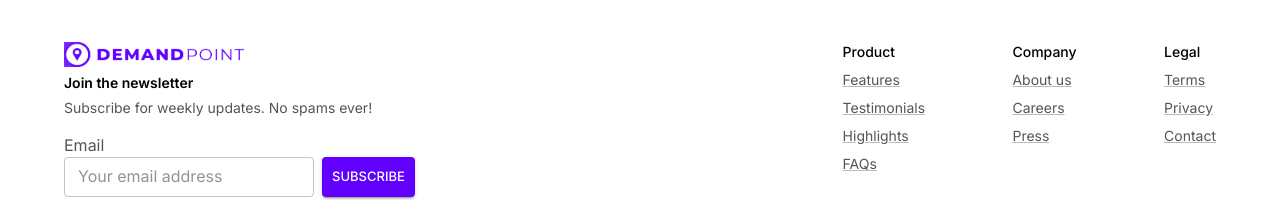
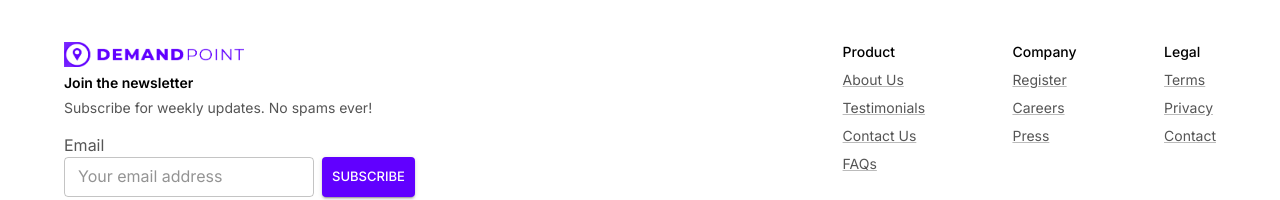
Before and after one commit to demandpoint-services/directoryapp-frontend, a Next.js app: page /faq in a window 1280 px wide. Shown: the part 1453-1653 px from the top of the page. Built offline with nearby package versions, Linux system fonts and the light colour scheme.

Commit message:
Updated links to the footer

```diff
--- a/src/components/Footer.js
+++ b/src/components/Footer.js
@@ -99,16 +99,16 @@ export default function Footer() {
           <Typography variant="body2" sx={{ fontWeight: "medium" }}>
             Product
           </Typography>
-          <Link color="text.secondary" variant="body2" href="#">
-            Features
+          <Link color="text.secondary" variant="body2" href="/aboutus">
+            About Us
           </Link>
-          <Link color="text.secondary" variant="body2" href="#">
+          <Link color="text.secondary" variant="body2" href="/">
             Testimonials
           </Link>
-          <Link color="text.secondary" variant="body2" href="#">
-            Highlights
+          <Link color="text.secondary" variant="body2" href="/contactus">
+            Contact Us
           </Link>
-          <Link color="text.secondary" variant="body2" href="#">
+          <Link color="text.secondary" variant="body2" href="/faq">
             FAQs
           </Link>
         </Box>
@@ -121,13 +121,13 @@ export default function Footer() {
           <Typography variant="body2" sx={{ fontWeight: "medium" }}>
             Company
           </Typography>
-          <Link color="text.secondary" variant="body2" href="#">
-            About us
+          <Link color="text.secondary" variant="body2" href="/selectrole">
+            Register
           </Link>
-          <Link color="text.secondary" variant="body2" href="#">
+          <Link color="text.secondary" variant="body2" href="/selectrole">
             Careers
           </Link>
-          <Link color="text.secondary" variant="body2" href="#">
+          <Link color="text.secondary" variant="body2" href="/selectrole">
             Press
           </Link>
         </Box>
```
